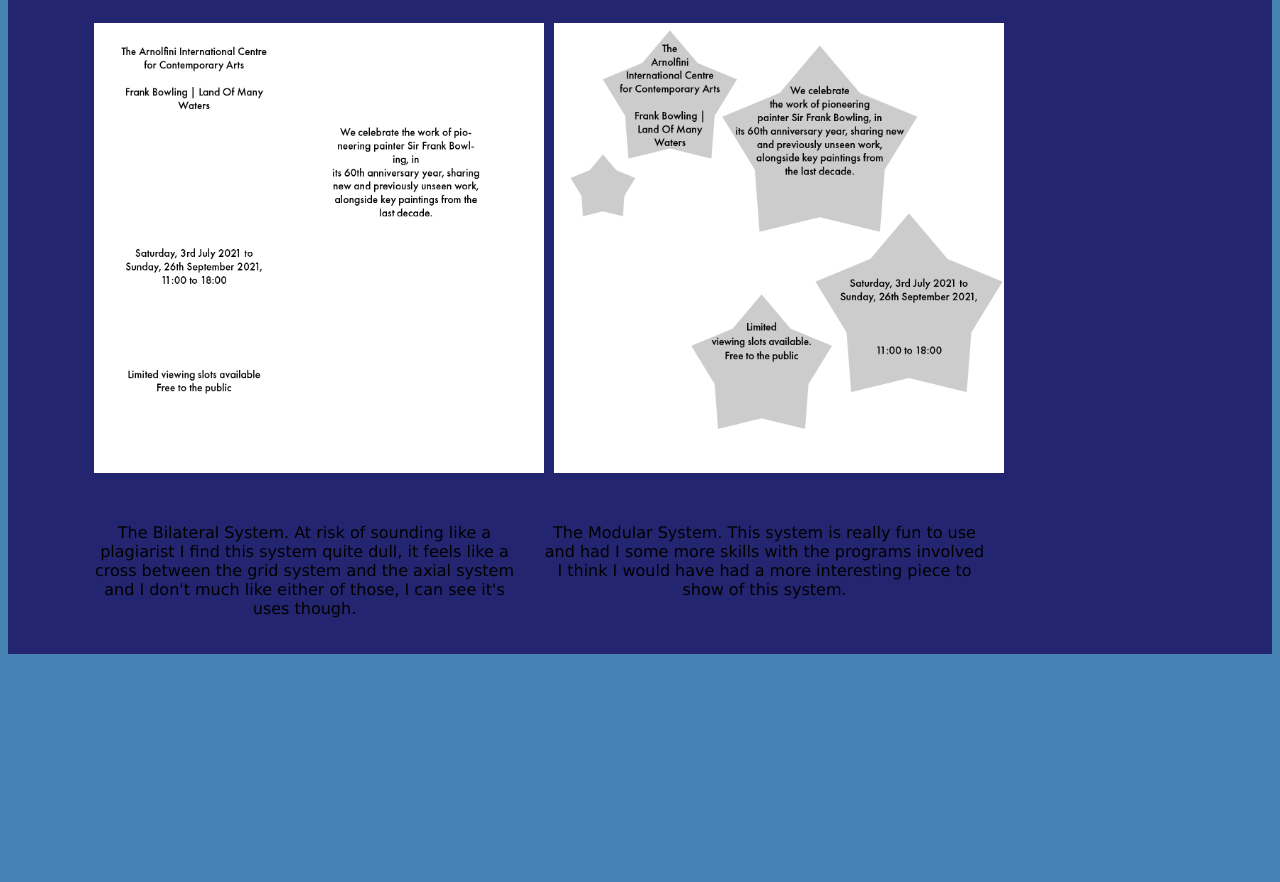
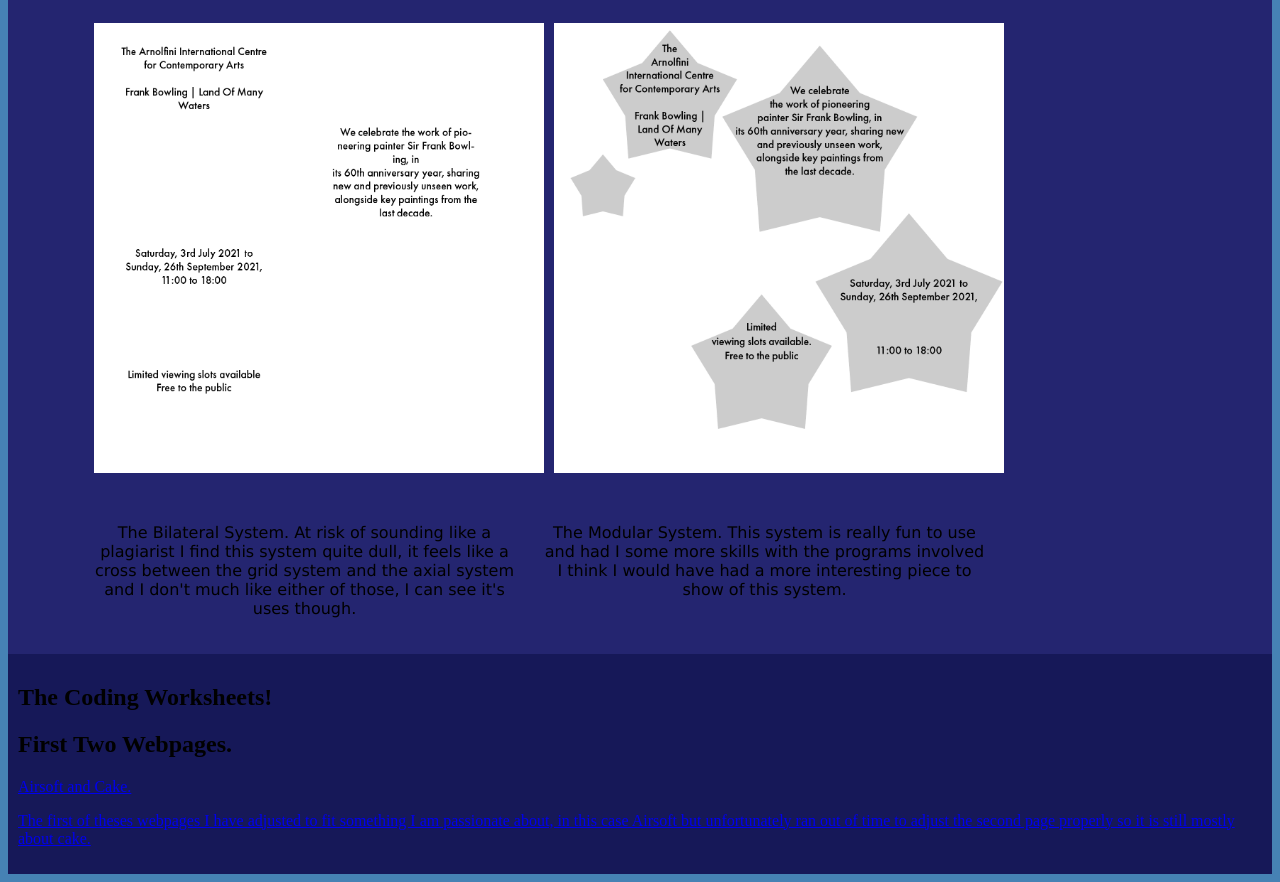
Before and after one commit to WillBaldwin95/Submission-Website, a plain HTML site: page index.html in a window 1280 px wide. Shown: the part 3644-4526 px from the top of the page. Before the commit the page ends 4306 px from the top, so only its background shows below. Drawn offline with Linux system fonts and the light colour scheme.

Commit message:
Update index.html

```diff
--- a/index.html
+++ b/index.html
@@ -15,7 +15,7 @@
 
     <section class="CARP-section">
         <div class="container">
-            <h1>My CARP Task</h1>
+            <h1>My CARP Task!</h1>
             <div class="container-navigation">
                 <div class="CARP-images">
                     <img class="CARP-image" src="Images/CARP 1.PNG">
@@ -77,7 +77,12 @@
             </div>
         </div>
     </section>
-
+    <section class="Coding-section">
+            <h1>The Coding Worksheets!</h1>
+                <h2>First Two Webpages.</h2>
+                    <a href="https://willbaldwin95.github.io/GWDS2repo/" target="_blank">Airsoft and Cake.
+                    <p>The first of theses webpages I have adjusted to fit something I am passionate about, in this case Airsoft but unfortunately ran out of time to adjust the second page properly so it is still mostly about cake.</p>
+    </section>
 </main>
 </body>
 </html>
```
